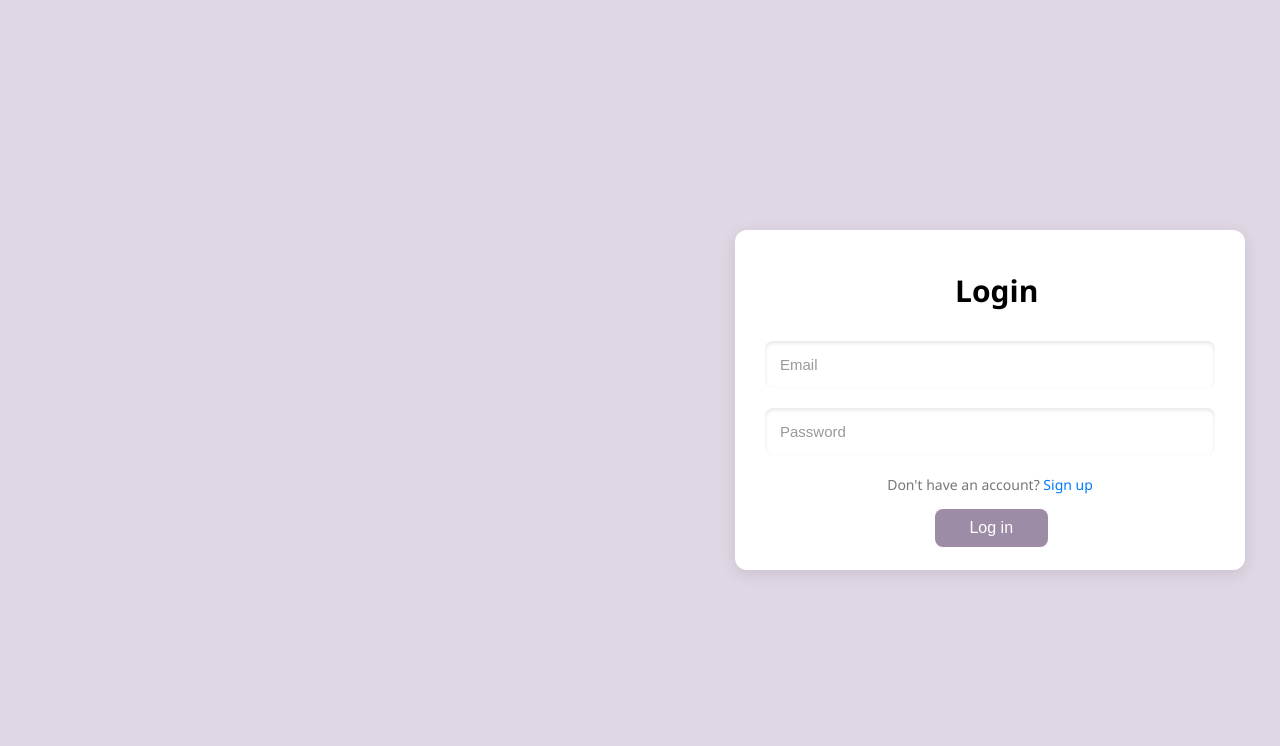
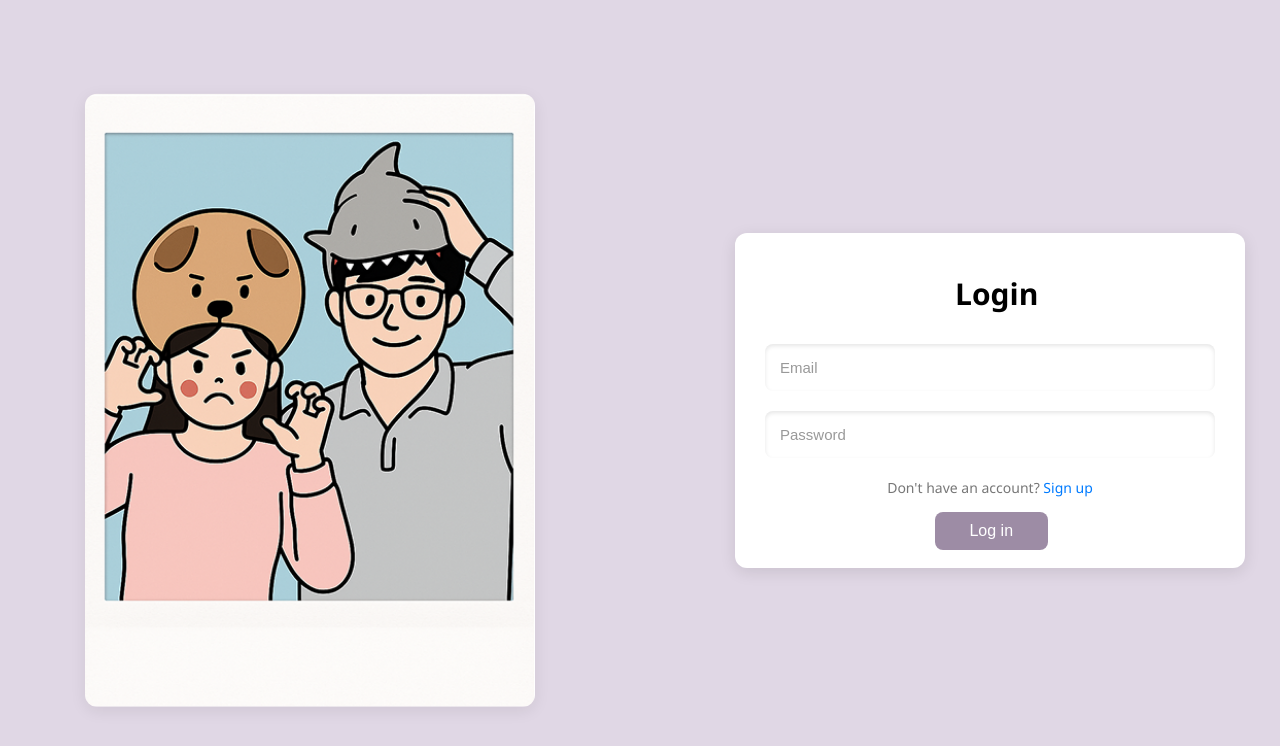
Before and after one commit to victorio-kalelle/photobooth-system, a Flask app: page /login in a window 1280 px wide. Shown: the top 746 px of the page. Run offline with Flask 3, Linux system fonts and the light colour scheme.

Commit message:
add picture in login page

```diff
--- a/static/css/login.css
+++ b/static/css/login.css
@@ -12,7 +12,7 @@ body {
 
 .holder {
     width: 450px;
-    height: 280px;
+    height: 275px;
     background-color: #ffffff;
     border-radius: 12px;
     box-shadow: 0 4px 16px rgba(0,0,0,0.1);
@@ -29,6 +29,7 @@ body {
 
 .input-single {
     margin-bottom: 20px;
+    margin-right: 30px;
 }
 
 input {
@@ -79,3 +80,21 @@ input::placeholder {
 .register-btn:hover {
     background-color: #8c7a96;
 }
+
+.login-wrapper {
+    position: relative;
+    width: fit-content;
+    margin: 0 auto;
+}
+
+.login-image {
+    position: absolute;
+    left: 50px;
+    top: 50%;
+    transform: translateY(-50%);
+    width: 450px;
+    height: auto;
+    border-radius: 12px;
+    box-shadow: 0 4px 16px rgba(0,0,0,0.08);
+    z-index: 1;
+}
--- a/templates/homepage.html
+++ b/templates/homepage.html
@@ -9,5 +9,6 @@
     <img src="{{ url_for('static', filename='images/logo.png') }}" alt="Logo" class="center-image">
     <a href="/login">
     <button class = "start-button">Start</button>
+    </a>
 </body>
 </html>
--- a/templates/login.html
+++ b/templates/login.html
@@ -1,4 +1,4 @@
-<DOCTYPE! html>
+<!DOCTYPE html>
 <html lang="en">
 
 <head>
@@ -6,12 +6,13 @@
     <title>Login | Photobooth</title>
     <link rel="stylesheet" href="{{ url_for('static', filename='css/login.css') }}">
 </head>
+
 <body>
-    </a>
+    <div class="login-wrapper">
+        <img src="{{ url_for('static', filename='images/couple-1.png') }}" alt="Couple" class="login-image">
         <div class="holder">
             <p class="login-title">Login</p>
             <form>
-
                 <div class="input-single">
                     <input type="email" placeholder="Email">
                 </div>
@@ -26,6 +27,7 @@
                 <button type="submit" class="register-btn">Log in</button>
             </form>
         </div>
+    </div>
 </body>
 
 </html>
```
Lines whose indentation alone changed are shown as unchanged.
